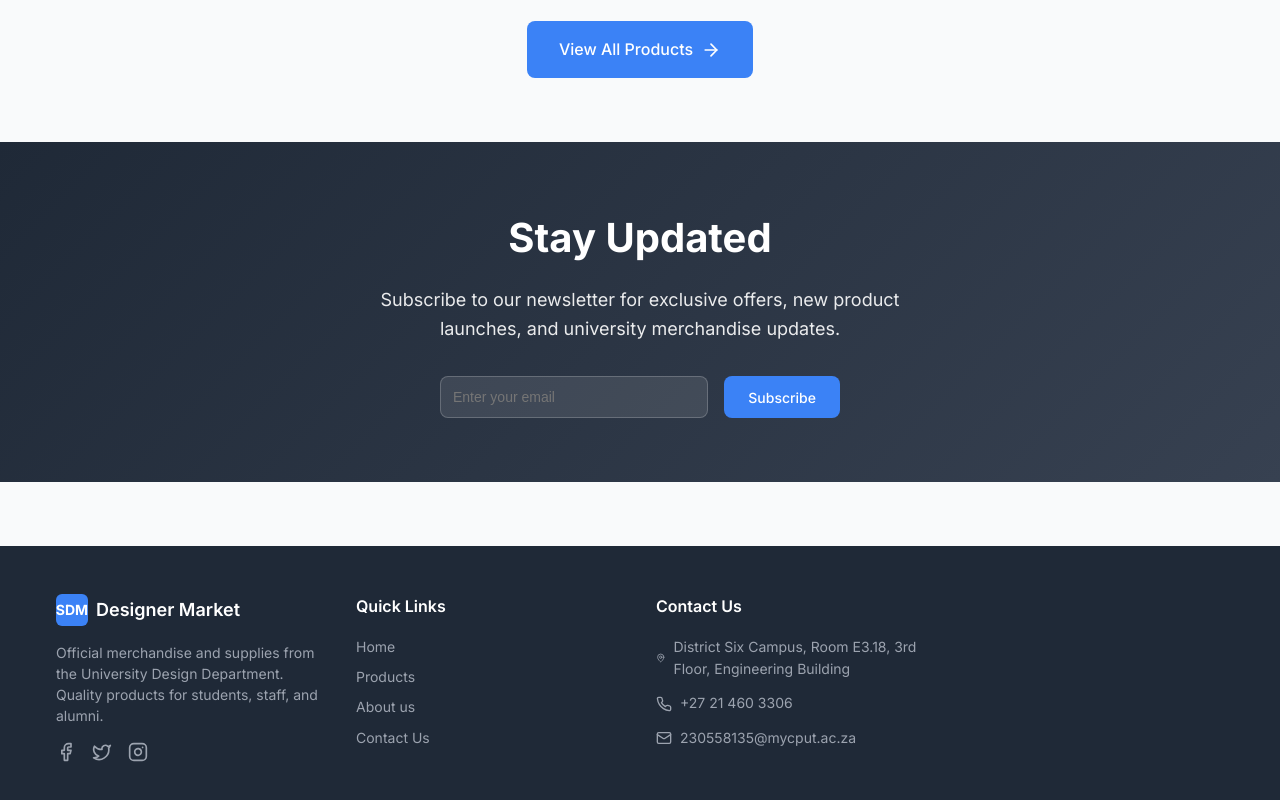
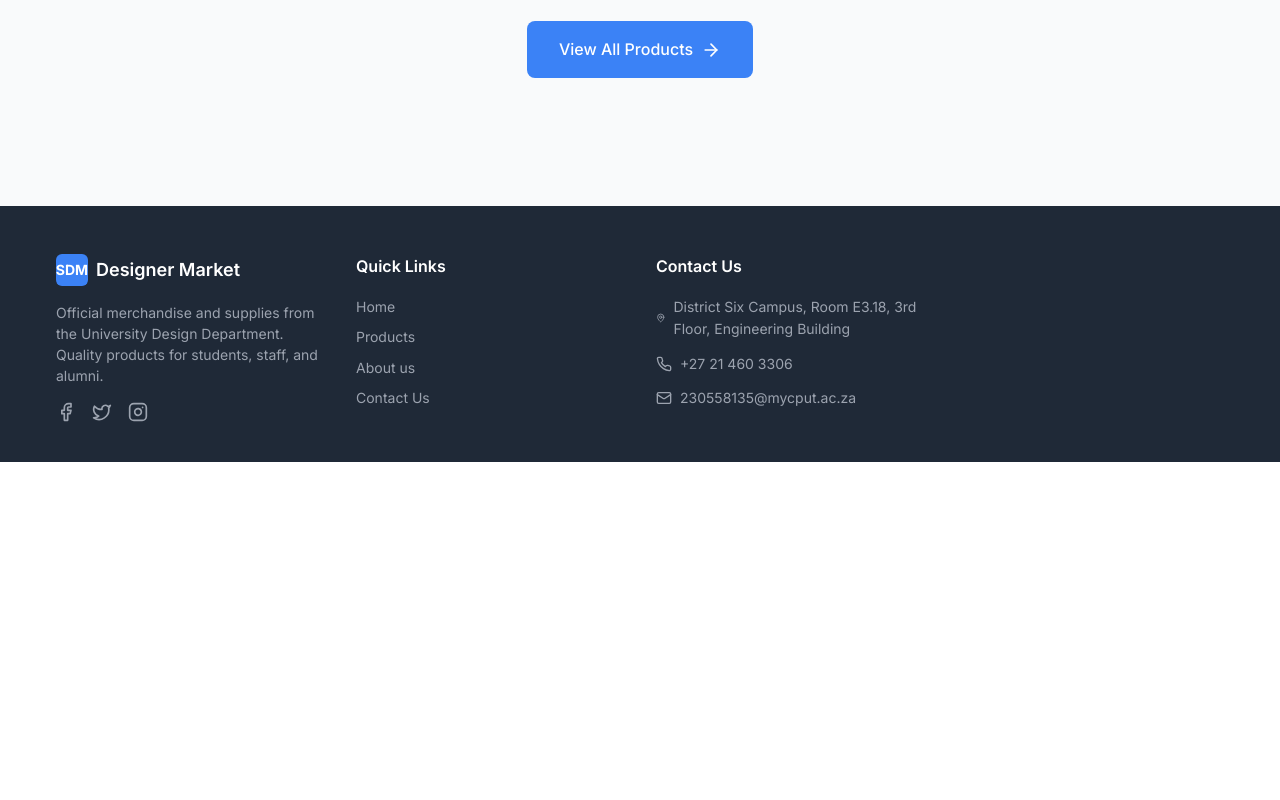
Before and after one commit to Raees-J/StudentDesignerMarketplace, a React (Vite) app in the folder Frontend/: page / in a window 1280 px wide. Shown: the part 2766-3566 px from the top of the page. After the commit the page ends 3228 px from the top, so only its background shows below. Built offline with nearby package versions, Linux system fonts and the light colour scheme; no server answers.

Commit message:
Add files via upload

```diff
--- a/Frontend/src/pages/Home.tsx
+++ b/Frontend/src/pages/Home.tsx
@@ -228,58 +228,6 @@ const Home: React.FC = () => {
         </div>
       </section>
 
-      {/* Newsletter Section */}
-      <section style={{
-        padding: '4rem 0',
-        background: 'linear-gradient(135deg, #1f2937 0%, #374151 100%)',
-        color: 'white'
-      }}>
-        <div className="container">
-          <div style={{ textAlign: 'center', maxWidth: '600px', margin: '0 auto' }}>
-            <h2 style={{
-              fontSize: '2.5rem',
-              fontWeight: '700',
-              marginBottom: '1rem'
-            }}>
-              Stay Updated
-            </h2>
-            <p style={{
-              fontSize: '1.125rem',
-              marginBottom: '2rem',
-              opacity: 0.9
-            }}>
-              Subscribe to our newsletter for exclusive offers, new product launches,
-              and university merchandise updates.
-            </p>
-            <div style={{
-              display: 'flex',
-              gap: '1rem',
-              maxWidth: '400px',
-              margin: '0 auto',
-              flexWrap: 'wrap'
-            }}>
-              <input
-                type="email"
-                placeholder="Enter your email"
-                className="input"
-                style={{
-                  flex: 1,
-                  minWidth: '250px',
-                  backgroundColor: 'rgba(255, 255, 255, 0.1)',
-                  border: '1px solid rgba(255, 255, 255, 0.2)',
-                  color: 'white'
-                }}
-              />
-              <button className="btn btn-primary" style={{
-                backgroundColor: '#3b82f6',
-                whiteSpace: 'nowrap'
-              }}>
-                Subscribe
-              </button>
-            </div>
-          </div>
-        </div>
-      </section>
     </div>
   )
 }
```
